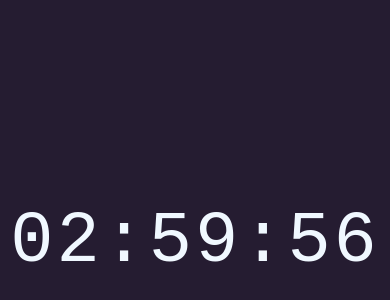
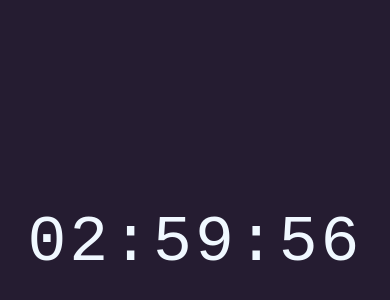
Before and after one commit to MukhammadaliDadabaev/Clock-JavaScript-project, a plain HTML site: page index.html in a window 390 px wide. Shown: the part 180-480 px from the top of the page. Drawn offline with Linux system fonts and the light colour scheme.

Commit message:
Add styles-css commit

```diff
--- a/style.css
+++ b/style.css
@@ -16,16 +16,24 @@ body {
   align-items: center;
   color: aliceblue;
 }
+@media (max-width: 770.77px) {
+  html {
+    font-size: 60%;
+  }
+}
+
 @media (max-width: 540.77px) {
   html {
     font-size: 80%;
   }
 }
+
 @media (max-width: 425.77px) {
   html {
-    font-size: 50%;
+    font-size: 45%;
   }
 }
+
 @media (max-width: 280.77px) {
   html {
     font-size: 25%;
```
